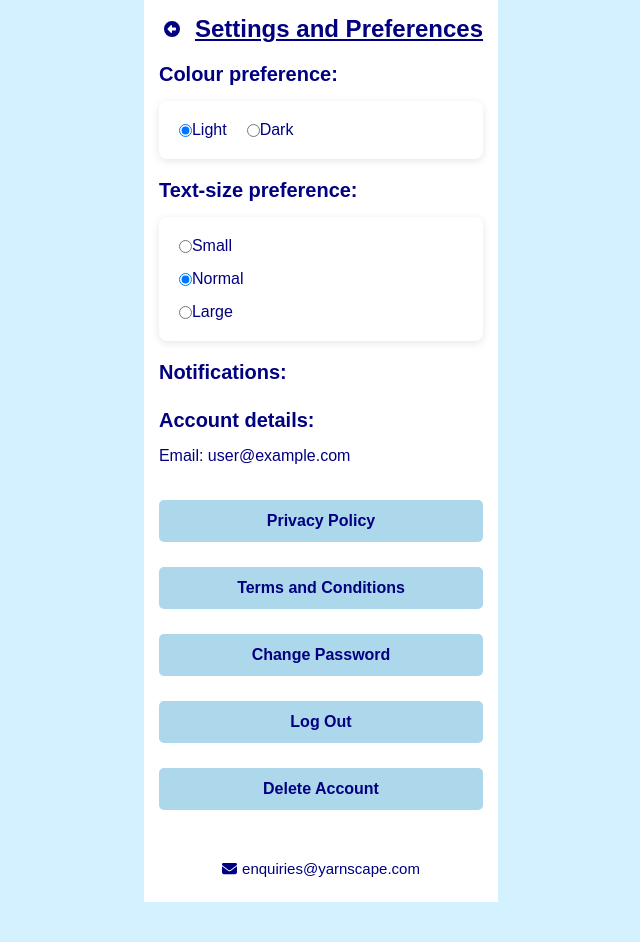
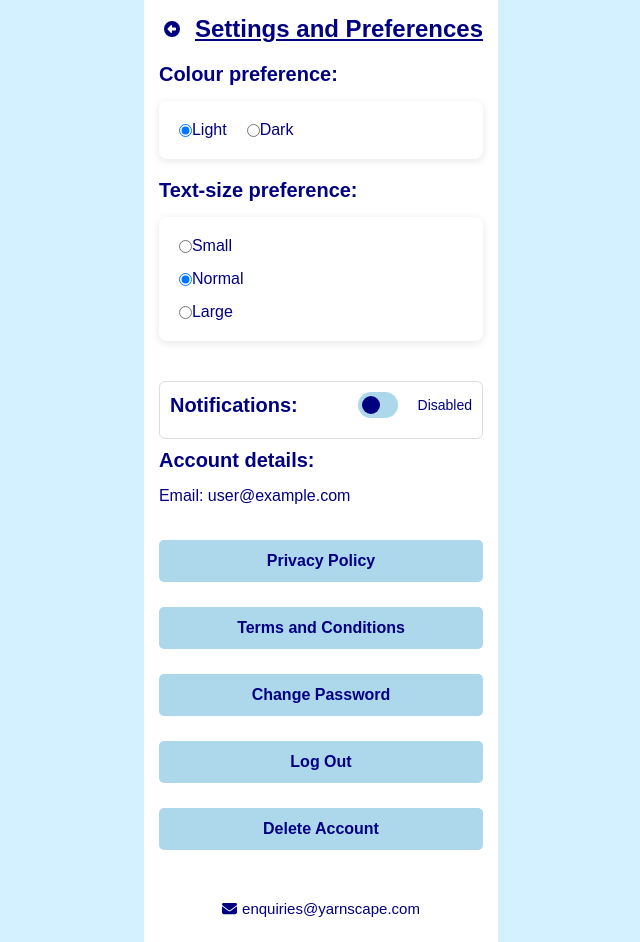
Before and after one commit to ldamps/YarnScapeApp, a React (Vite) app in the folder yarnscape-app/: page /YarnScapeApp/settings in a window 1280 px wide. Shown: the whole page, without its empty margins (319-959 px from the left). Before the commit the page ends 902 px from the top, so only its background shows below. Built offline with nearby package versions, Linux system fonts and the light colour scheme; no server answers; the database is empty; sample sign-in values are in the browser's storage.

Commit message:
setting changes

```diff
--- a/yarnscape-app/src/pages/Settings.tsx
+++ b/yarnscape-app/src/pages/Settings.tsx
@@ -4,6 +4,8 @@ import { useNavigate } from 'react-router-dom';
 import { FontAwesomeIcon } from '@fortawesome/react-fontawesome';
 import { faEnvelope, faArrowAltCircleLeft } from '@fortawesome/free-solid-svg-icons';
 import { getAuth, signOut } from 'firebase/auth';
+import { doc, getDoc, setDoc } from 'firebase/firestore';
+import { db } from '../main';
 import ColorPref from '../preferences/colourPref';
 import TextPref from '../preferences/textPref';
 import './styles.css'
@@ -29,17 +31,44 @@ const Settings = () => {
     }
 
     const [userEmail, setUserEmail] = useState<string | null>(null); // consts for the user's email
+    const [notificationsEnabled, setNotificationsEnabled] = useState<boolean>(false);
 
-    // Get the current users email
+    // Get the current users email and notification preferences
     useEffect(() => {
         const auth = getAuth();
         const user = auth.currentUser;
 
         if (user) {
-          setUserEmail(user.email); // Get the email if the user is signed in
+            setUserEmail(user.email); // Get the email if the user is signed in
+
+            // Fetch notification preference from Firestore
+            const fetchNotificationPref = async () => {
+                const docRef = doc(db, 'users', user.uid);
+                const docSnap = await getDoc(docRef);
+                if (docSnap.exists()) {
+                    const data = docSnap.data();
+                    setNotificationsEnabled(data.notificationsEnabled || false);
+                }
+            };
+            fetchNotificationPref();
         }
-    }, []);
+    }, [auth.currentUser]);
 
+    // Function to save notification preferences to Firebase
+    const saveNotificationPreferences = async (enabled: boolean) => {
+        const user = auth.currentUser;
+        if (user) {
+            const docRef = doc(db, 'users', user.uid);
+            await setDoc(docRef, { notificationsEnabled: enabled }, { merge: true });
+        }
+    };
+
+    // Function to handle notification toggle
+    const handleNotificationToggle = async () => {
+        const newNotificationSetting = !notificationsEnabled;
+        setNotificationsEnabled(newNotificationSetting);
+        await saveNotificationPreferences(newNotificationSetting);
+    };
 
     // Function to sign the current user out and navigate them to the login page
     const handleSignout = async () => {
@@ -78,6 +107,15 @@ const Settings = () => {
                 {/* Enable/disable notifications */}
                 <div className="notification-preference">
                     <h3>Notifications: </h3>
+                    <label className="switch">
+                        <input
+                            type="checkbox"
+                            checked={notificationsEnabled}
+                            onChange={handleNotificationToggle}
+                        />
+                        <span className="slider round"></span>
+                    </label>
+                    <span>{notificationsEnabled ? "Enabled" : "Disabled"}</span>
                 </div>
 
                 {/* Personal details */}
--- a/yarnscape-app/src/pages/Userprofile.tsx
+++ b/yarnscape-app/src/pages/Userprofile.tsx
@@ -31,7 +31,7 @@ const Userprofile = () => {
     const [trackingProjects, setTrackingProjects] = useState<TrackingProject[]>([]);
     const [savedPatterns, setSavedPatterns] = useState<Pattern[]>([]);
     const [loadingTracking, setLoadingTracking] = useState(true);
-    const [badges, setBadges] = useState<string[]>([]);
+
 
     const navigate = useNavigate();
     const navigateToSettings = () => {
@@ -58,7 +58,6 @@ const Userprofile = () => {
             });
             setMyPatterns(myPatternList);
             setLoading(false);
-            checkBadges(myPatternList);
             };
         fetchMyPatterns();
         }
@@ -82,7 +81,6 @@ const Userprofile = () => {
                 });
                 setTrackingProjects(trackingProjectList);
                 setLoadingTracking(false);
-                checkBadges(trackingProjectList);
             };
             fetchTrackingProjects();
         }
@@ -110,30 +108,6 @@ const Userprofile = () => {
             fetchSavedPatterns();
         }
     }, [user, db]);
-
-    // Check for badges earned based on specific conditions
-    const checkBadges = (patternsOrProjects: Pattern[] | TrackingProject[]) => {
-        const earnedBadges: string[] = [];
-
-        // Badge 1: Earn "First Product" badge if the user has created at least one pattern.
-        if (myPatterns.length > 0) {
-            earnedBadges.push('Created Your First Pattern!');
-        }
-
-        // Badge 2: Earn "Project Completion" badge if the user has completed at least 5 projects.
-        const completedProjects = trackingProjects.filter((project) => project.completed);
-        if (completedProjects.length >= 5) {
-            earnedBadges.push('Project Prodigy!');
-        }
-
-        // Badge 3: Earn "Pattern Creator" badge if the user has created 10+ patterns.
-        if (myPatterns.length >= 10) {
-            earnedBadges.push('Master Creator!');
-        }
-
-        setBadges(earnedBadges);
-    };
-
 
     // For the bottom navbar
     const [currentTab, setCurrentTab] = useState('userprofile');
@@ -379,16 +353,8 @@ const Userprofile = () => {
 
             <div className="profile-body">
                 <div className="badges-section">
-                    <h3>Badges:</h3>
-                    <div className="badges-list">
-                        {badges.length > 0 ? (
-                            badges.map((badge, index) => (
-                                <span key={index} className="badge">{badge}</span>
-                            ))
-                        ) : (
-                            <p>No badges earned yet.</p>
-                        )}
-                    </div>
+                    <h2>Badges:</h2>
+
                 </div>
                 <div className="my-projects">
                     <h2>My Projects: </h2>
--- a/yarnscape-app/src/pages/styles.css
+++ b/yarnscape-app/src/pages/styles.css
@@ -657,6 +657,77 @@ Settings styles */
     margin-left: 5px;
 }
 
+.notification-preference {
+    display: flex;
+    align-items: center;
+    justify-content: space-between;
+    gap: 10px;
+    margin: 20px 0;
+    padding: 10px;
+    border: 1px solid #ddd;
+    border-radius: 6px;
+    background-color: var(--c-background-primary);
+    padding-bottom: 20px;
+}
+
+.notification-preference h3 {
+    font-size: var(--text-subheadersize);
+    color: var(--c-text-primary);
+    margin: 0;
+    flex: 1;
+}
+
+.switch {
+    position: relative;
+    display: inline-block;
+    width: 50px;
+    height: 26px;
+}
+
+.switch input {
+    opacity: 0;
+    width: 0;
+    height: 0;
+}
+
+.slider {
+    position: absolute;
+    top: 0;
+    left: 0;
+    right: 0;
+    bottom: 0;
+    background-color: var(--c-background-button);
+    transition: 0.4s;
+    border-radius: 50px;
+    border-color: var(--c-text-primary);
+}
+
+.slider:before {
+    position: absolute;
+    content: "";
+    height: 18px;
+    width: 18px;
+    border-radius: 50px;
+    left: 4px;
+    bottom: 4px;
+    background-color: var(--c-text-primary);
+    transition: 0.4s;
+}
+
+input:checked + .slider {
+    background-color: var(--c-background-button);
+}
+
+input:checked + .slider:before {
+    transform: translateX(24px);
+}
+
+.notification-preference span {
+    font-size: var(--text-xsmall);
+    color: var(--c-text-primary);
+    margin-left: 10px;
+}
+
 /* Mobile responsiveness */
 @media (max-width: 375px) {
     .settings-header h1 {
```
